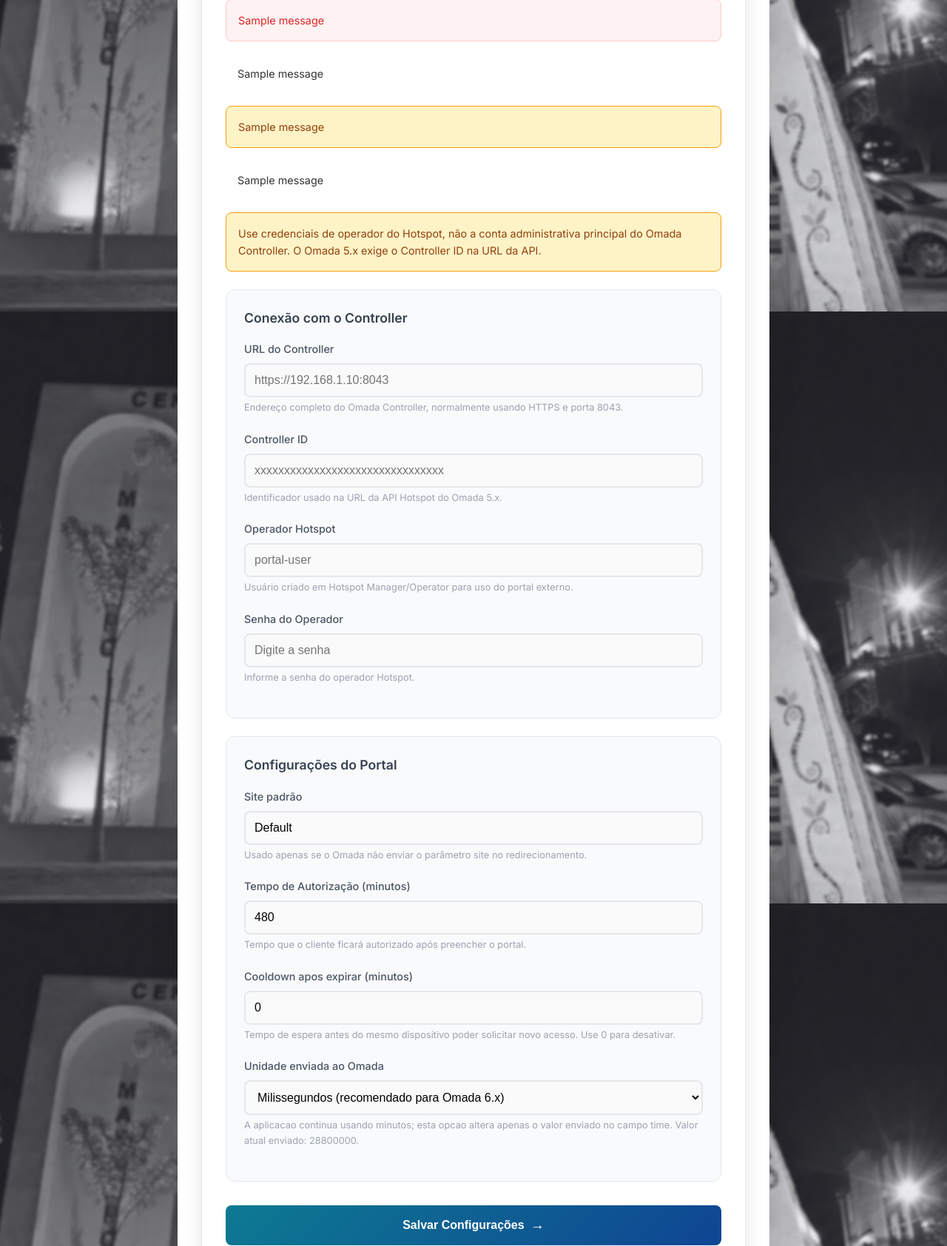
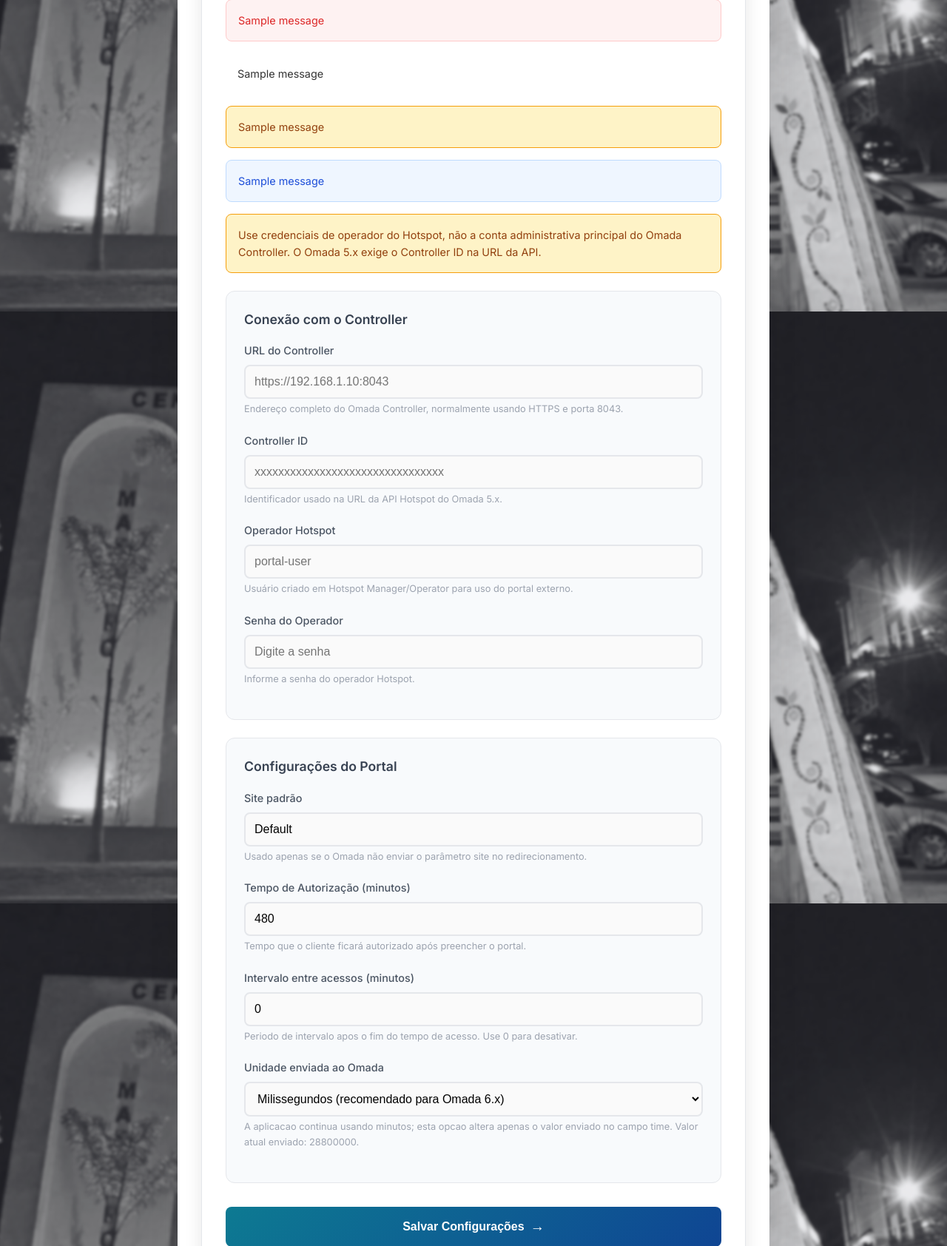
Before and after one commit to joaocurityba/wifi-portal, a Flask app: page /admin/omada in a window 1280 px wide. Shown: the part 379-2063 px from the top of the page at 74% size. Run offline with Flask 3, Linux system fonts and the light colour scheme; the visitor is signed in with stand-in values (Sample User, id 1); tables that the repository leaves empty hold one stand-in row (values such as "Sample post"); one stand-in notice (Sample message) is shown; parts of the project's set-up code (start-up, migrations or seed data) failed here and were passed over.

Commit message:
Soften portal interval message

```diff
--- a/app_simple.py
+++ b/app_simple.py
@@ -825,8 +825,10 @@ def login():
         if portal_session_state.get('blocked'):
             remaining = format_duration_pt(portal_session_state.get('remaining_seconds', 0))
             flash(
-                f'Seu tempo de acesso expirou. Aguarde {remaining} para solicitar um novo acesso.',
-                'error'
+                f'Para manter o Wi-Fi disponivel a todos, este acesso possui limite de tempo. '
+                f'Voce podera solicitar um novo acesso em {remaining}. '
+                f'Os dados informados sao tratados conforme a Politica de Privacidade e a LGPD.',
+                'info'
             )
             security_manager.log_security_event('portal_cooldown_blocked', {
                 'client_mac': client_mac,
--- a/static/css/style.css
+++ b/static/css/style.css
@@ -96,6 +96,12 @@ h1 {
     background-color: #fef2f2;
     border: 1px solid #fecaca;
     color: #dc2626;
+}
+
+.alert-info {
+    background-color: #eff6ff;
+    border: 1px solid #bfdbfe;
+    color: #1d4ed8;
 }
 
 .form-group {
--- a/templates/admin_omada.html
+++ b/templates/admin_omada.html
@@ -257,11 +257,11 @@
                         <div class="help-text">Tempo que o cliente ficará autorizado após preencher o portal.</div>
                     </div>
                     <div class="settings-form-group">
-                        <label for="cooldown_minutes">Cooldown apos expirar (minutos)</label>
+                        <label for="cooldown_minutes">Intervalo entre acessos (minutos)</label>
                         <input type="number" id="cooldown_minutes" name="cooldown_minutes" class="settings-input"
                                value="{{ settings.cooldown_minutes }}"
                                placeholder="0" min="0" max="14400">
-                        <div class="help-text">Tempo de espera antes do mesmo dispositivo poder solicitar novo acesso. Use 0 para desativar.</div>
+                        <div class="help-text">Periodo de intervalo apos o fim do tempo de acesso. Use 0 para desativar.</div>
                     </div>
                     <div class="settings-form-group">
                         <label for="auth_time_unit">Unidade enviada ao Omada</label>
--- a/templates/admin_unifi.html
+++ b/templates/admin_unifi.html
@@ -290,11 +290,11 @@
                         <div class="help-text">Tempo em minutos que o dispositivo ficará autorizado (padrão: 480 = 8 horas)</div>
                     </div>
                     <div class="settings-form-group">
-                        <label for="cooldown_minutes">Cooldown apos expirar (minutos)</label>
+                        <label for="cooldown_minutes">Intervalo entre acessos (minutos)</label>
                         <input type="number" id="cooldown_minutes" name="cooldown_minutes" class="settings-input"
                                value="{{ settings.cooldown_minutes }}"
                                placeholder="0" min="0" max="14400">
-                        <div class="help-text">Tempo de espera antes do mesmo dispositivo poder solicitar novo acesso. Use 0 para desativar.</div>
+                        <div class="help-text">Periodo de intervalo apos o fim do tempo de acesso. Use 0 para desativar.</div>
                     </div>
                 </div>
 
```
Also changed, not shown: templates/login.html (+6 -4 lines).
